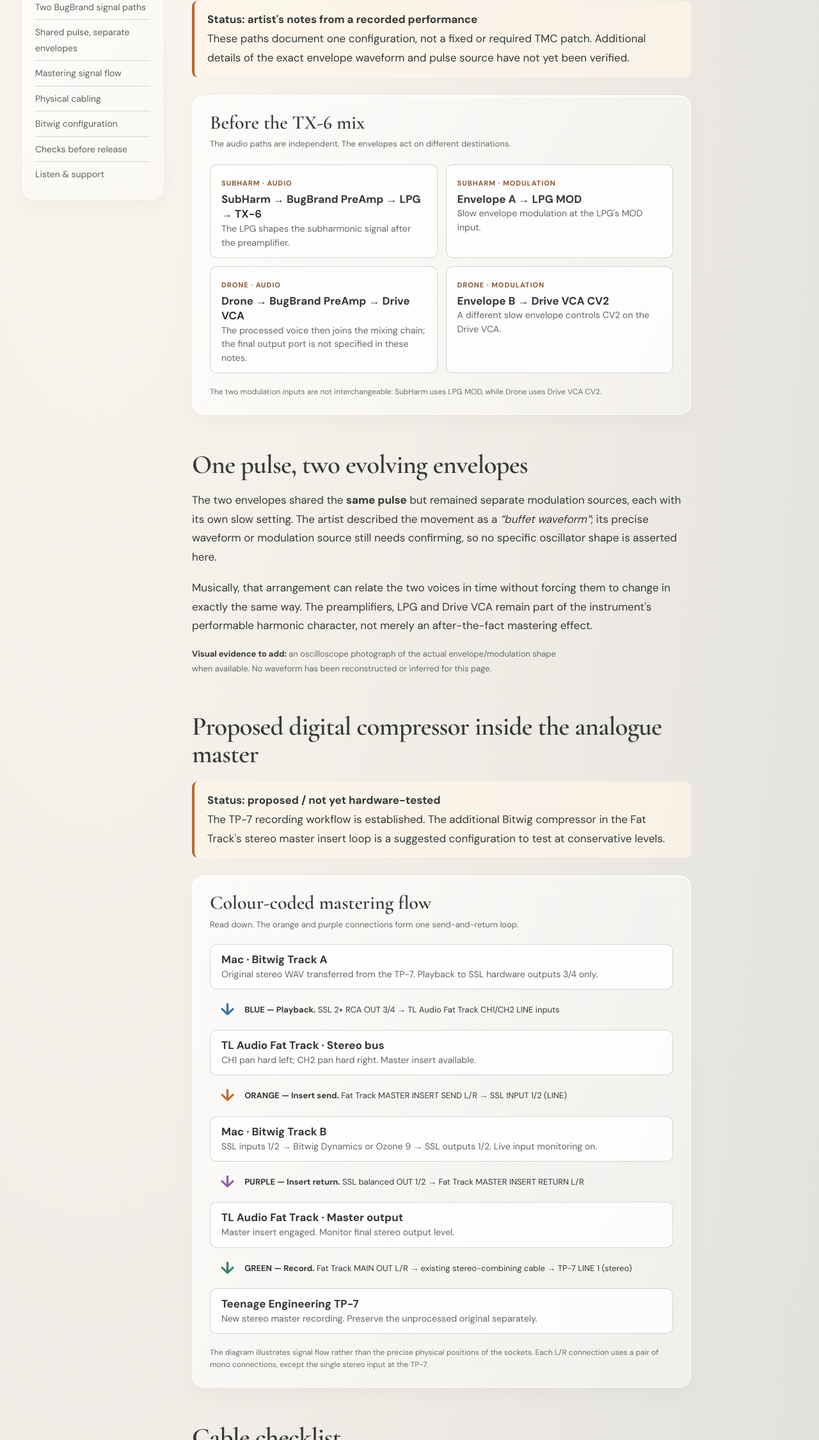
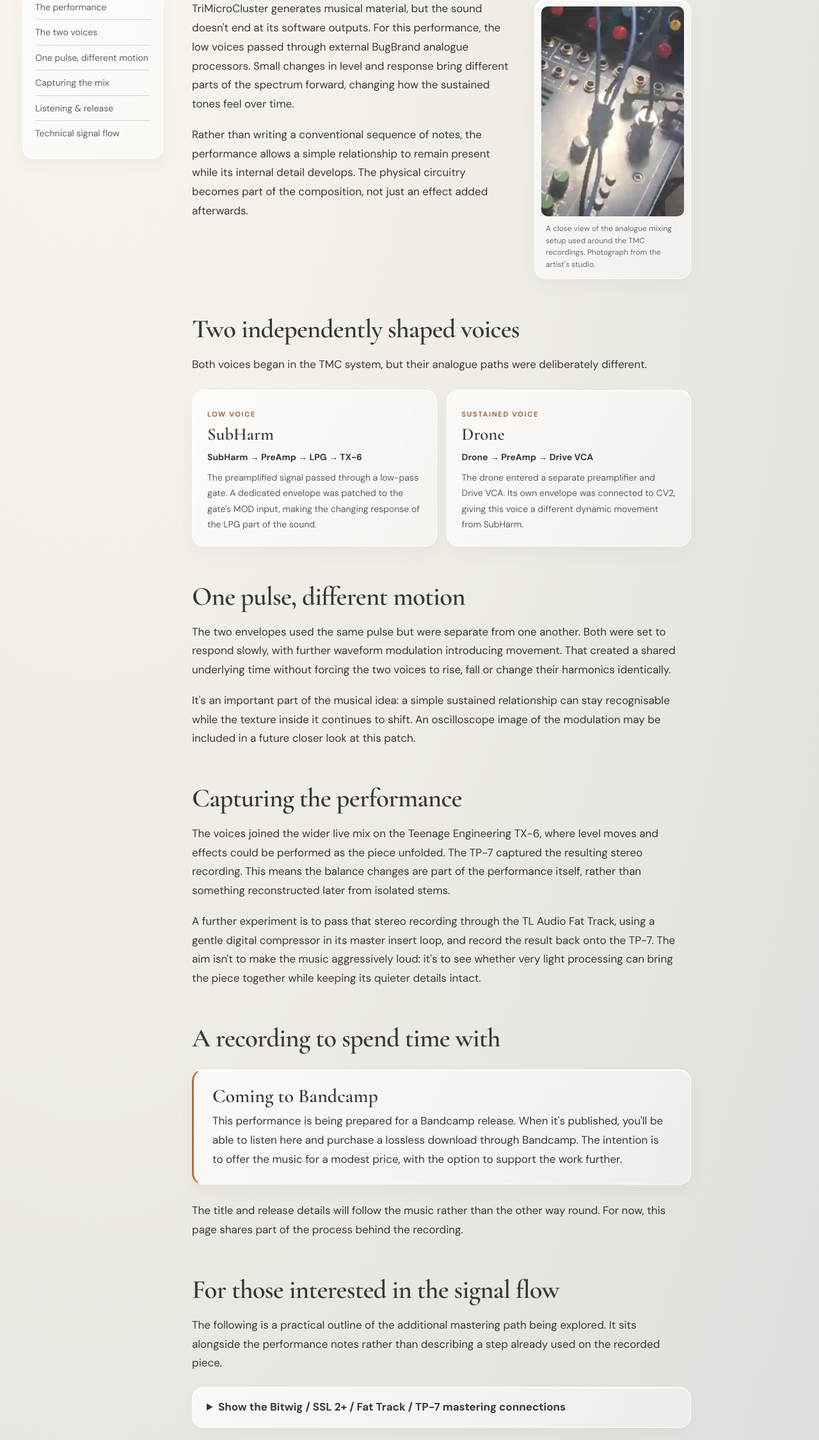
Before and after one commit to eclecticlistens/trimicrocluster-website, a plain HTML site: page recording.html in a window 1280 px wide. Shown: the part 550-2800 px from the top of the page at 64% size. Drawn offline with nearby package versions, Linux system fonts and the light colour scheme.

Commit message:
Make the recording article reader-facing and add a studio photograph (#6)
* Add photograph of the analogue and valve recording setup

* Rewrite TMC recording page for readers and feature studio photograph

```diff
--- a/recording.html
+++ b/recording.html
@@ -1,88 +1,109 @@
 <!doctype html>
 <html lang="en-GB">
 <head>
-<meta charset="utf-8"><meta name="viewport" content="width=device-width,initial-scale=1"><meta name="theme-color" content="#e5e3df">
-<meta name="description" content="TriMicroCluster Advanced recording notes: BugBrand Drone/SubHarm processing, TP-7 recording, and a proposed Bitwig, SSL 2+ and Fat Track mastering insert.">
-<title>Recording &amp; Mastering | TriMicroCluster</title>
-<link rel="stylesheet" href="docs.css"><link rel="stylesheet" href="editorial.css"><script defer src="reader.js"></script>
+<meta charset="utf-8">
+<meta name="viewport" content="width=device-width,initial-scale=1">
+<meta name="theme-color" content="#e5e3df">
+<meta name="description" content="Inside a TriMicroCluster recording: two sustained voices, a shared pulse, analogue modulation, live mixing and the journey towards a release.">
+<title>Two Voices, One Pulse | TriMicroCluster</title>
+<link rel="stylesheet" href="docs.css">
+<link rel="stylesheet" href="editorial.css">
+<script defer src="reader.js"></script>
 <style>
-.route-status{padding:15px 20px;margin:20px 0 28px;border-left:4px solid #b86931;border-radius:9px;background:rgba(255,247,234,.7)}
-.route-status strong{display:block}
-.signal-box{margin:25px 0 32px;padding:25px 27px}
-.signal-box h3{margin:0 0 6px}
-.signal-box figcaption{font-size:12px;line-height:1.6;color:#676f6b;margin-top:20px}
-.signal-node{padding:12px 17px;background:rgba(255,255,255,.79);border:1px solid rgba(75,82,78,.23);border-radius:10px}
-.signal-node strong{display:block;line-height:1.4}
-.signal-node small{display:block;color:#5f6863;line-height:1.5}
-.signal-path{--route:#53728e;display:flex;gap:15px;padding:9px 0 9px 16px;align-items:center}
-.signal-path::before{content:"↓";color:var(--route);font-size:26px;font-weight:700}
-.signal-path span{font-size:13px;line-height:1.5}
-.signal-path.blue{--route:#376fa9}.signal-path.orange{--route:#b86e32}.signal-path.purple{--route:#8761a2}.signal-path.green{--route:#338369}
-.signal-group{display:grid;grid-template-columns:1fr 1fr;gap:13px;margin:20px 0}
-.signal-group .signal-node{min-width:0}
-.signal-group .tag{font-size:11px;letter-spacing:.09em;text-transform:uppercase;color:#87542d;font-weight:700}
-.route-table-wrap{overflow-x:auto}
-.route-table{width:100%;border-collapse:collapse;font-size:13px}
-.route-table th,.route-table td{padding:12px 9px;border-bottom:1px solid rgba(80,83,79,.2);text-align:left;vertical-align:top}
-.route-table th{font-size:11px;text-transform:uppercase;letter-spacing:.06em;color:#5f6660}
-.route-table td:first-child{font-weight:700}
-.small-note{font-size:13px;color:#616c65}
-@media(max-width:690px){.signal-box{padding:18px}.signal-group{grid-template-columns:1fr}.route-table th,.route-table td{padding:9px 6px}}
-</style></head>
-<body><a class="skip-link" href="#article">Skip to the article</a>
+.record-intro{display:grid;grid-template-columns:minmax(0,1fr) 245px;gap:34px;align-items:start;margin:8px 0 27px}
+.record-intro p{margin-top:0}
+.performance-photo{margin:0;padding:10px 10px 13px;max-width:265px}
+.performance-photo img{width:100%;height:auto;display:block;border-radius:10px}
+.performance-photo figcaption{font-size:12px;color:#65706a;line-height:1.55;padding:10px 7px 0}
+.voice-pair{display:grid;grid-template-columns:repeat(2,minmax(0,1fr));gap:15px;margin:24px 0}
+.voice-card{padding:21px 23px}
+.voice-card h3{font-size:27px;margin:3px 0 9px}
+.voice-card .voice-label{font-size:11px;letter-spacing:.15em;text-transform:uppercase;color:#9b653b;font-weight:700}
+.voice-card .voice-route{font-size:14px;font-weight:700;line-height:1.7}
+.voice-card p{font-size:14px;margin:7px 0 0;color:#566059}
+.release-strip{margin:26px 0;padding:24px 29px;border-left:3px solid #b86931}
+.release-strip h3{margin:0 0 8px}
+.release-strip p{margin:0}
+.detail-panel{margin:22px 0;padding:18px 22px}
+.detail-panel summary{font-weight:700;cursor:pointer}
+.detail-panel p{font-size:14px}
+.detail-panel table{width:100%;border-collapse:collapse;font-size:13px;margin-top:16px}
+.detail-panel th,.detail-panel td{padding:10px 8px;border-bottom:1px solid rgba(70,80,73,.18);text-align:left;vertical-align:top}
+.detail-panel th{font-size:12px}
+.flow-note{padding:12px 15px;background:rgba(255,255,255,.6);border-radius:9px;line-height:1.7;font-size:13px}
+.reader-footnote{color:#647069;font-size:13px}
+@media(max-width:710px){.record-intro{grid-template-columns:1fr}.performance-photo{max-width:245px}.voice-pair{grid-template-columns:1fr}.release-strip{padding:19px}.detail-panel{padding:14px}}
+</style>
+</head>
+<body>
+<a class="skip-link" href="#article">Skip to the article</a>
 <header><div class="head frame"><a class="brand" href="index.html"><strong>Tri</strong><i>Micro</i>Cluster</a><button class="read-toggle" data-reading-toggle type="button" aria-pressed="false" hidden>Reading layout</button><nav aria-label="Site navigation"><a href="instrument.html">Instrument</a><a href="architecture.html">Architecture</a><a href="grid.html">Grid</a><a href="process.html">AI &amp; Dyslexia</a><a href="editions.html">Editions</a><a href="journal.html">Journal</a><a href="research.html">Research</a><a href="listen.html" aria-current="page">Listen</a></nav></div></header>
-<main class="frame"><div class="breadcrumbs"><a href="index.html">Home</a> / <a href="listen.html">Listen</a> / Recording &amp; mastering</div>
-<section class="hero"><p class="eyebrow">Advanced · Hardware recording notes · November 2026</p><h1>From sound to recording.</h1><p class="lede">A record of the analogue processing used for Drone and SubHarm, and a proposed hybrid mastering route that preserves the dynamics of a live stereo performance.</p></section>
-<div class="columns"><aside class="toc glass" aria-label="On this page"><h2>On this page</h2><a href="#voices">Two BugBrand signal paths</a><a href="#pulse">Shared pulse, separate envelopes</a><a href="#master">Mastering signal flow</a><a href="#cables">Physical cabling</a><a href="#bitwig">Bitwig configuration</a><a href="#verify">Checks before release</a><a href="#release">Listen &amp; support</a></aside>
+<main class="frame">
+<div class="breadcrumbs"><a href="index.html">Home</a> / <a href="listen.html">Listen</a> / Behind the recording</div>
+<section class="hero">
+<p class="eyebrow">Inside a recording · November 2026</p>
+<h1>Two voices, one pulse.</h1>
+<p class="lede">A drone and a subharmonic voice move slowly through analogue circuits. They share a point of departure, but each follows its own changing shape.</p>
+</section>
+<div class="columns">
+<aside class="toc glass" aria-label="On this page"><h2>On this page</h2><a href="#performance">The performance</a><a href="#voices">The two voices</a><a href="#pulse">One pulse, different motion</a><a href="#recorded">Capturing the mix</a><a href="#release">Listening &amp; release</a><a href="#details">Technical signal flow</a></aside>
 <article class="prose" id="article">
-<h2 id="voices">Two voices, two analogue paths</h2>
-<div class="route-status"><strong>Status: artist's notes from a recorded performance</strong>These paths document one configuration, not a fixed or required TMC patch. Additional details of the exact envelope waveform and pulse source have not yet been verified.</div>
-<figure class="signal-box glass"><h3>Before the TX-6 mix</h3><p class="small-note">The audio paths are independent. The envelopes act on different destinations.</p>
-<div class="signal-group">
-<section class="signal-node"><span class="tag">SubHarm · audio</span><strong>SubHarm → BugBrand PreAmp → LPG → TX-6</strong><small>The LPG shapes the subharmonic signal after the preamplifier.</small></section>
-<section class="signal-node"><span class="tag">SubHarm · modulation</span><strong>Envelope A → LPG MOD</strong><small>Slow envelope modulation at the LPG's MOD input.</small></section>
-<section class="signal-node"><span class="tag">Drone · audio</span><strong>Drone → BugBrand PreAmp → Drive VCA</strong><small>The processed voice then joins the mixing chain; the final output port is not specified in these notes.</small></section>
-<section class="signal-node"><span class="tag">Drone · modulation</span><strong>Envelope B → Drive VCA CV2</strong><small>A different slow envelope controls CV2 on the Drive VCA.</small></section>
-</div><figcaption>The two modulation inputs are not interchangeable: SubHarm uses LPG MOD, while Drone uses Drive VCA CV2.</figcaption></figure>
-<h2 id="pulse">One pulse, two evolving envelopes</h2>
-<p>The two envelopes shared the <strong>same pulse</strong> but remained separate modulation sources, each with its own slow setting. The artist described the movement as a <em>“buffet waveform”</em>; its precise waveform or modulation source still needs confirming, so no specific oscillator shape is asserted here.</p>
-<p>Musically, that arrangement can relate the two voices in time without forcing them to change in exactly the same way. The preamplifiers, LPG and Drive VCA remain part of the instrument's performable harmonic character, not merely an after-the-fact mastering effect.</p>
-<p class="small-note"><strong>Visual evidence to add:</strong> an oscilloscope photograph of the actual envelope/modulation shape when available. No waveform has been reconstructed or inferred for this page.</p>
-<h2 id="master">Proposed digital compressor inside the analogue master</h2>
-<div class="route-status"><strong>Status: proposed / not yet hardware-tested</strong>The TP-7 recording workflow is established. The additional Bitwig compressor in the Fat Track's stereo master insert loop is a suggested configuration to test at conservative levels.</div>
-<figure class="signal-box glass">
-<h3>Colour-coded mastering flow</h3>
-<p class="small-note">Read down. The orange and purple connections form one send-and-return loop.</p>
-<div class="signal-node"><strong>Mac · Bitwig Track A</strong><small>Original stereo WAV transferred from the TP-7. Playback to SSL hardware outputs 3/4 only.</small></div>
-<div class="signal-path blue"><span><strong>BLUE — Playback.</strong> SSL 2+ RCA OUT 3/4 → TL Audio Fat Track CH1/CH2 LINE inputs</span></div>
-<div class="signal-node"><strong>TL Audio Fat Track · Stereo bus</strong><small>CH1 pan hard left; CH2 pan hard right. Master insert available.</small></div>
-<div class="signal-path orange"><span><strong>ORANGE — Insert send.</strong> Fat Track MASTER INSERT SEND L/R → SSL INPUT 1/2 (LINE)</span></div>
-<div class="signal-node"><strong>Mac · Bitwig Track B</strong><small>SSL inputs 1/2 → Bitwig Dynamics or Ozone 9 → SSL outputs 1/2. Live input monitoring on.</small></div>
-<div class="signal-path purple"><span><strong>PURPLE — Insert return.</strong> SSL balanced OUT 1/2 → Fat Track MASTER INSERT RETURN L/R</span></div>
-<div class="signal-node"><strong>TL Audio Fat Track · Master output</strong><small>Master insert engaged. Monitor final stereo output level.</small></div>
-<div class="signal-path green"><span><strong>GREEN — Record.</strong> Fat Track MAIN OUT L/R → existing stereo-combining cable → TP-7 LINE 1 (stereo)</span></div>
-<div class="signal-node"><strong>Teenage Engineering TP-7</strong><small>New stereo master recording. Preserve the unprocessed original separately.</small></div>
-<figcaption>The diagram illustrates signal flow rather than the precise physical positions of the sockets. Each L/R connection uses a pair of mono connections, except the single stereo input at the TP-7.</figcaption>
+<h2 id="performance">Hearing the movement</h2>
+<div class="record-intro">
+<div>
+<p>TriMicroCluster generates musical material, but the sound doesn't end at its software outputs. For this performance, the low voices passed through external BugBrand analogue processors. Small changes in level and response bring different parts of the spectrum forward, changing how the sustained tones feel over time.</p>
+<p>Rather than writing a conventional sequence of notes, the performance allows a simple relationship to remain present while its internal detail develops. The physical circuitry becomes part of the composition, not just an effect added afterwards.</p>
+</div>
+<figure class="performance-photo glass">
+<img src="assets/images/analogue-valve-performance.webp" width="245" height="360" loading="lazy" alt="Close-up photograph of the blue TL Audio Fat Track and adjacent analogue hardware, with patch cables connected across the mixer.">
+<figcaption>A close view of the analogue mixing setup used around the TMC recordings. Photograph from the artist's studio.</figcaption>
 </figure>
-<h2 id="cables">Cable checklist</h2>
-<div class="route-table-wrap"><table class="route-table"><thead><tr><th>Connection</th><th>From</th><th>To</th><th>Cable</th></tr></thead><tbody>
-<tr><td>Playback</td><td>SSL RCA OUT 3/4</td><td>Fat Track LINE IN CH1/CH2</td><td>2 × RCA to ¼″ TS</td></tr>
-<tr><td>Insert send</td><td>Fat Track MASTER SEND L/R</td><td>SSL INPUT 1/2</td><td>2 × balanced ¼″ TRS</td></tr>
-<tr><td>Insert return</td><td>SSL balanced OUT 1/2</td><td>Fat Track MASTER RETURN L/R</td><td>2 × balanced ¼″ TRS</td></tr>
-<tr><td>Recording</td><td>Fat Track MAIN OUT L/R</td><td>TP-7 LINE 1</td><td>Existing dual-output-to-stereo cable; check pinout and levels</td></tr>
-</tbody></table></div>
-<p class="small-note">The Fat Track's stereo master has separate send and return jacks. This is different from a conventional single-jack TRS channel insert.</p>
-<h2 id="bitwig">Two-track Bitwig setup</h2>
-<p><strong>Track A — Original WAV:</strong> stereo playback to SSL outputs 3/4 only. <strong>Track B — Live compressor:</strong> stereo input from SSL 1/2, compressor enabled after an initial bypass test, stereo output to SSL 1/2, input monitoring on. Do not also route Track A to outputs 1/2.</p>
-<p>Keep SSL input 1/2 set to LINE, turn 48V and 4K off, and set the SSL direct-monitor balance to USB so the dry input is not mixed into the return. The SSL's main monitor level affects outputs 1/2, so use a repeatable calibrated setting and begin quietly.</p>
-<h2 id="verify">What the master should preserve</h2>
-<p>For this music, compression should follow the slow changes rather than erase them. Start around 1.5:1 with modest gain reduction, compare bypassed and compressed versions at matched loudness, and retain the performance's space and harmonic movement. A digital limiter inserted before the Fat Track's output stage does not guarantee the recorded WAV's final true-peak ceiling.</p>
-<p>Make a brief low-level test pass to the TP-7, then transfer the new stereo WAV to Bitwig or Ozone for final peak, loudness and channel checks. Do not treat the suggested settings or routing as a proven mastering recipe until the specific hardware path has been tested.</p>
-<h2 id="release">Hear the piece · Bandcamp release planned</h2>
-<div class="route-status"><strong>Status: recording captured; release details not yet finalised</strong>The track does not yet have a confirmed title, public Bandcamp release link or final asking price. There is no downloadable WAV or placeholder purchase link on this website.</div>
-<p>This performance is intended to be shared as a <strong>paid, lossless download via Bandcamp</strong>, with a small minimum price and the option for listeners to pay more. Once the release is published, this section can show an official Bandcamp embedded player and a direct purchase link. Bandcamp will handle streaming and downloads rather than this site hosting the master WAV.</p>
-<p>An accompanying photograph of the envelope waveform captured on an oscilloscope may be added here after it has been supplied and verified, alongside the final track title, recording context and date.</p>
+</div>
+<h2 id="voices">Two independently shaped voices</h2>
+<p>Both voices began in the TMC system, but their analogue paths were deliberately different.</p>
+<div class="voice-pair">
+<section class="voice-card glass">
+<span class="voice-label">Low voice</span><h3>SubHarm</h3>
+<div class="voice-route">SubHarm → PreAmp → LPG → TX-6</div>
+<p>The preamplified signal passed through a low-pass gate. A dedicated envelope was patched to the gate's MOD input, making the changing response of the LPG part of the sound.</p>
+</section>
+<section class="voice-card glass">
+<span class="voice-label">Sustained voice</span><h3>Drone</h3>
+<div class="voice-route">Drone → PreAmp → Drive VCA</div>
+<p>The drone entered a separate preamplifier and Drive VCA. Its own envelope was connected to CV2, giving this voice a different dynamic movement from SubHarm.</p>
+</section>
+</div>
+<h2 id="pulse">One pulse, different motion</h2>
+<p>The two envelopes used the same pulse but were separate from one another. Both were set to respond slowly, with further waveform modulation introducing movement. That created a shared underlying time without forcing the two voices to rise, fall or change their harmonics identically.</p>
+<p>It's an important part of the musical idea: a simple sustained relationship can stay recognisable while the texture inside it continues to shift. An oscilloscope image of the modulation may be included in a future closer look at this patch.</p>
+<h2 id="recorded">Capturing the performance</h2>
+<p>The voices joined the wider live mix on the Teenage Engineering TX-6, where level moves and effects could be performed as the piece unfolded. The TP-7 captured the resulting stereo recording. This means the balance changes are part of the performance itself, rather than something reconstructed later from isolated stems.</p>
+<p>A further experiment is to pass that stereo recording through the TL Audio Fat Track, using a gentle digital compressor in its master insert loop, and record the result back onto the TP-7. The aim isn't to make the music aggressively loud: it's to see whether very light processing can bring the piece together while keeping its quieter details intact.</p>
+<h2 id="release">A recording to spend time with</h2>
+<div class="release-strip glass">
+<h3>Coming to Bandcamp</h3>
+<p>This performance is being prepared for a Bandcamp release. When it's published, you'll be able to listen here and purchase a lossless download through Bandcamp. The intention is to offer the music for a modest price, with the option to support the work further.</p>
+</div>
+<p>The title and release details will follow the music rather than the other way round. For now, this page shares part of the process behind the recording.</p>
+<h2 id="details">For those interested in the signal flow</h2>
+<p>The following is a practical outline of the additional mastering path being explored. It sits alongside the performance notes rather than describing a step already used on the recorded piece.</p>
+<details class="detail-panel glass">
+<summary>Show the Bitwig / SSL 2+ / Fat Track / TP-7 mastering connections</summary>
+<p>In this proposed setup, the original stereo WAV plays from Bitwig into the TL Audio Fat Track. The Fat Track's stereo master insert sends the mix to Bitwig for compression, then receives it back before the final stereo signal is recorded onto the TP-7.</p>
+<div class="flow-note"><strong>Playback:</strong> Bitwig WAV → SSL outputs 3/4 → Fat Track channels 1/2.<br>
+<strong>Insert send:</strong> Fat Track master SEND L/R → SSL inputs 1/2 → Bitwig compressor.<br>
+<strong>Insert return:</strong> SSL balanced outputs 1/2 → Fat Track master RETURN L/R.<br>
+<strong>Recording:</strong> Fat Track MAIN OUT L/R → stereo line input on the TP-7.</div>
+<table><thead><tr><th>Connection</th><th>Cable type</th></tr></thead><tbody>
+<tr><td>SSL RCA OUT 3/4 → Fat Track CH1/CH2 LINE</td><td>2 × RCA–¼″ TS</td></tr>
+<tr><td>Fat Track master SEND L/R → SSL INPUT 1/2</td><td>2 × balanced TRS</td></tr>
+<tr><td>SSL balanced OUT 1/2 → Fat Track master RETURN L/R</td><td>2 × balanced TRS</td></tr>
+<tr><td>Fat Track MAIN OUT L/R → TP-7 LINE 1</td><td>Existing dual-output-to-stereo cable</td></tr>
+</tbody></table>
+<p>Bitwig uses one stereo track for the original WAV (output 3/4) and a second, input-monitored stereo track for compression (input and output 1/2). SSL direct monitoring is disabled for the loop. Levels and the final recorded true peaks still need to be checked before any release master is approved.</p>
+</details>
+<p class="reader-footnote">The analogue voice patch above is drawn from the artist's performance notes. The extra hybrid mastering route is an experiment under consideration, not a claim about how this particular recording was already mastered.</p>
 <p class="next-reading"><a href="listen.html">Listening studies →</a> · <a href="journal.html">Development journal →</a></p>
 </article></div></main>
-<footer class="footer frame"><div>TriMicroCluster · Instrument, music and creative process.<br>Working notes · 7 November 2026.</div><div><a href="index.html">Home</a><a href="listen.html">Listen</a><a href="process.html">Creative process</a></div></footer>
+<footer class="footer frame"><div>TriMicroCluster · Instrument, music and creative process.<br>Recording article · November 2026.</div><div><a href="index.html">Home</a><a href="listen.html">Listen</a><a href="process.html">Creative process</a></div></footer>
 </body></html>
```
Also changed, not shown: assets/images/analogue-valve-performance.webp (added).
